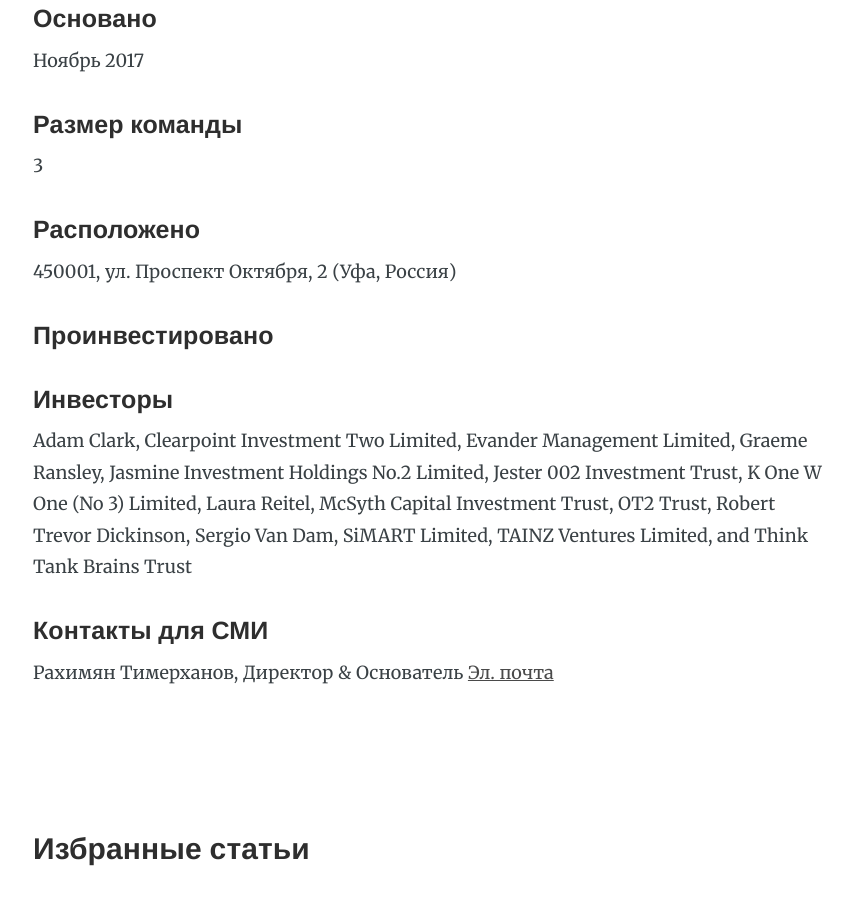
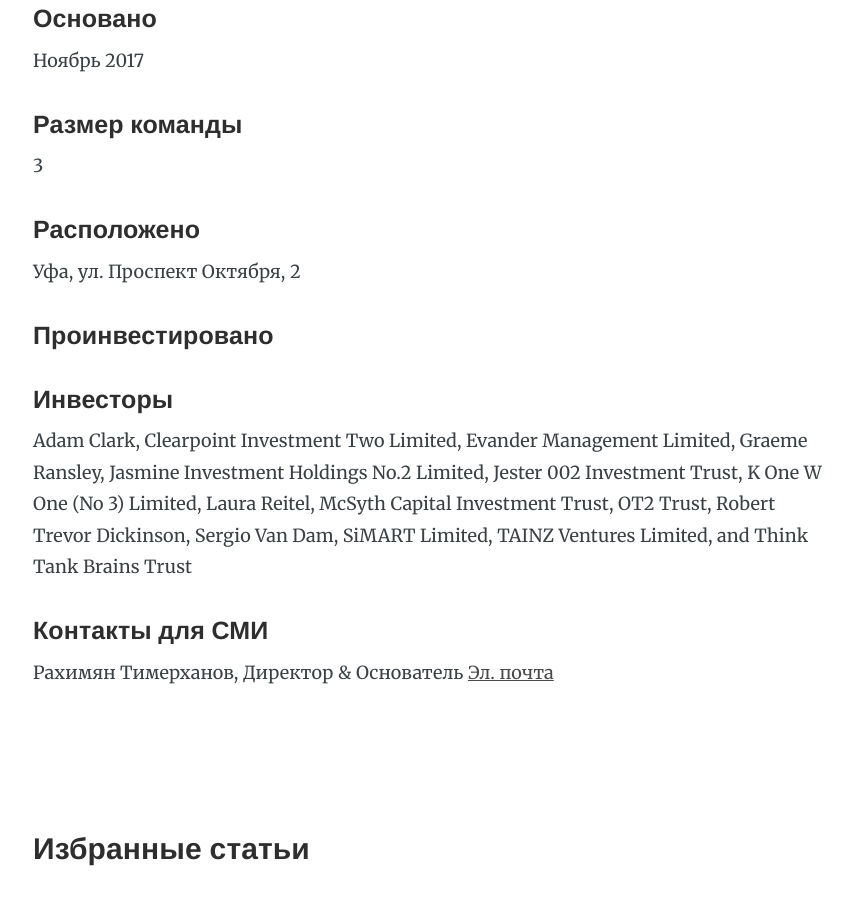
Before and after one commit to RakhimyanTim/enblabs.github.io, a Jekyll site: the page built from pages/press.html, in a window 1280 px wide and 900 px high, scrolled down 451 px. Shown: the whole window, without its empty margins (207-1060 px from the left). Built offline with Jekyll 4.4.1, drawn with Linux system fonts in a browser that asks for light colours; nearby versions of some CDN libraries.

Commit message:
Update _config.yml

```diff
--- a/_config.yml
+++ b/_config.yml
@@ -23,7 +23,7 @@ google_site_verification:
 company:
   founded: Ноябрь 2017
   team_size: 3
-  address: 450001, ул. Проспект Октября, 2 (Уфа, Россия)
+  address: Уфа, ул. Проспект Октября, 2
   funding:
 
 paginate: 10
```
